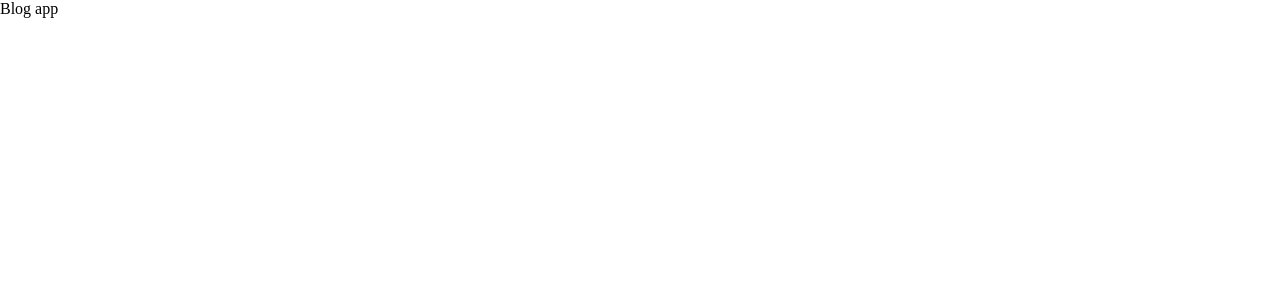
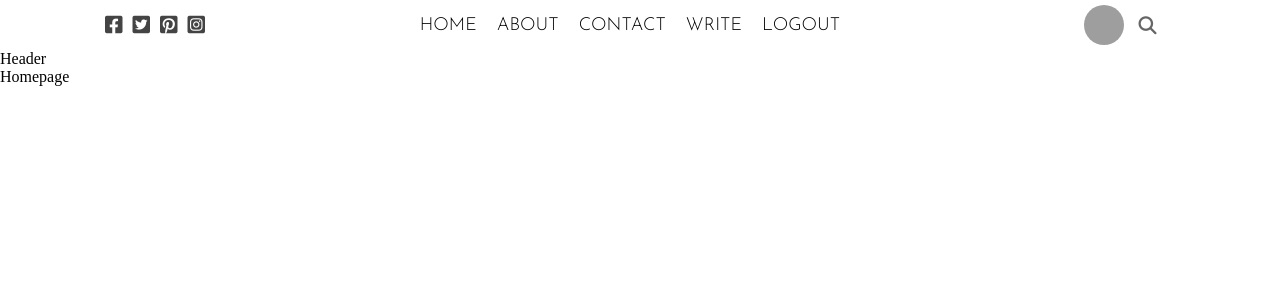
Before and after one commit to Sudaraka-Gamage/React-Blog-Website, a React (Create React App) app: page / in a window 1280 px wide. Shown: the top 300 px of the page. Built offline with nearby package versions, Linux system fonts and the light colour scheme; grey boxes are pictures that could not be loaded.

Commit message:
Top Bar Component

```diff
--- a/public/index.html
+++ b/public/index.html
@@ -11,6 +11,13 @@
     />
 
     <link href="https://fonts.googleapis.com/css2?family=Josefin+Sans:wght@100;200;300;400;500;600;700&family=Lora:ital,wght@1,400;1,500;1,600;1,700&family=Roboto:wght@100;300;400;500;700;900&family=Sen:wght@400;700;800&family=Varela&family=Varela+Round&display=swap" rel="stylesheet">
+    <link
+      rel="stylesheet"
+      href="https://cdnjs.cloudflare.com/ajax/libs/font-awesome/6.1.1/css/all.min.css"
+      integrity="sha512-KfkfwYDsLkIlwQp6LFnl8zNdLGxu9YAA1QvwINks4PhcElQSvqcyVLLD9aMhXd13uQjoXtEKNosOWaZqXgel0g=="
+      crossorigin="anonymous"
+      referrerpolicy="no-referrer"
+    />
     <style>
       *{
         margin: 0;
--- a/src/App.js
+++ b/src/App.js
@@ -1,10 +1,13 @@
+import Home from "./pages/home/Home";
+import TopBar from "./topbar/TopBar";
 
 
 function App() {
   return (
-    <div className="App">
-      Blog app
-    </div>
+    <>
+    <TopBar/>
+    <Home/>
+    </>
   );
 }
 
--- /dev/null
+++ b/src/header/Header.jsx
@@ -0,0 +1,7 @@
+import "./header.css"
+
+export default function Header() {
+  return (
+    <div>Header</div>
+  )
+}
--- /dev/null
+++ b/src/pages/home/Home.jsx
@@ -0,0 +1,12 @@
+import Header from "../../header/Header"
+import "./home.css"
+
+export default function Home() {
+  return (
+    <div className="home">
+        <Header/>
+        Homepage
+
+    </div>
+  )
+}
--- a/src/topbar/TopBar.jsx
+++ b/src/topbar/TopBar.jsx
@@ -0,0 +1,33 @@
+import "./topbar.css"
+
+export default function TopBar() {
+  return (
+    <div className="top">
+
+        <div className="topLeft">
+        <i className="topIcon fa-brands fa-facebook-square"></i>
+        <i className="topIcon fa-brands fa-twitter-square"></i>
+        <i className="topIcon fa-brands fa-pinterest-square"></i>
+        <i className="topIcon fa-brands fa-instagram-square"></i>
+        </div>
+
+        <div className="topCenter">
+            <ul className="topList">
+                <li className="topListItem">HOME</li>
+                <li className="topListItem">ABOUT</li>
+                <li className="topListItem">CONTACT</li>
+                <li className="topListItem">WRITE</li>
+                <li className="topListItem">LOGOUT</li>
+            </ul>
+        </div>
+
+        <div className="topRight">
+            <img className="topImg"
+                src="https://t4.ftcdn.net/jpg/04/44/53/99/360_F_444539901_2GSnvmTX14LELJ6edPudUsarbcytOEgj.jpg"
+                alt="" />
+            <i className="topSearchIcon fa-solid fa-magnifying-glass"></i>
+        </div>
+
+    </div>
+  )
+}
--- a/src/topbar/topbar.css
+++ b/src/topbar/topbar.css
@@ -0,0 +1,60 @@
+.top{
+    width: 100%;
+    height: 50px;
+    background-color: white;
+    position: sticky;
+    top: 0;
+    display: flex;
+    align-items: center;
+    font-family: 'Josefin Sans', Sans-serif;
+}
+.topLeft,.topRight{
+    flex: 3;
+    display: flex;
+    align-items: center;
+    justify-content: center;
+}
+.topIcon{
+    font-size: 20px;
+    margin-right: 10px;
+    color: #444;
+    cursor: pointer;
+}
+
+.topCenter{
+    flex: 6;
+}
+.topList{
+    display: flex;
+    justify-content: center;
+    margin: 0;
+    padding: 0;
+    list-style: none;
+}
+
+.topImg{
+    height: 40px;
+    width: 40px;
+    object-fit: cover;
+    border-radius: 50%;
+    cursor: pointer;
+}
+.topList{
+    display: flex;
+    justify-content: center;
+    margin: 0;
+    padding: 0;
+    list-style: none;
+}
+.topListItem{
+    margin-right: 20px;
+    font-size: 18px;
+    font-weight: 300;
+    cursor: pointer;
+}
+.topSearchIcon{
+    font-size: 18px;
+    color: #666;
+    cursor: pointer;
+    margin-left: 15px;
+}
```
Also changed, not shown: src/header/header.css (added), src/pages/home/home.css (added).
